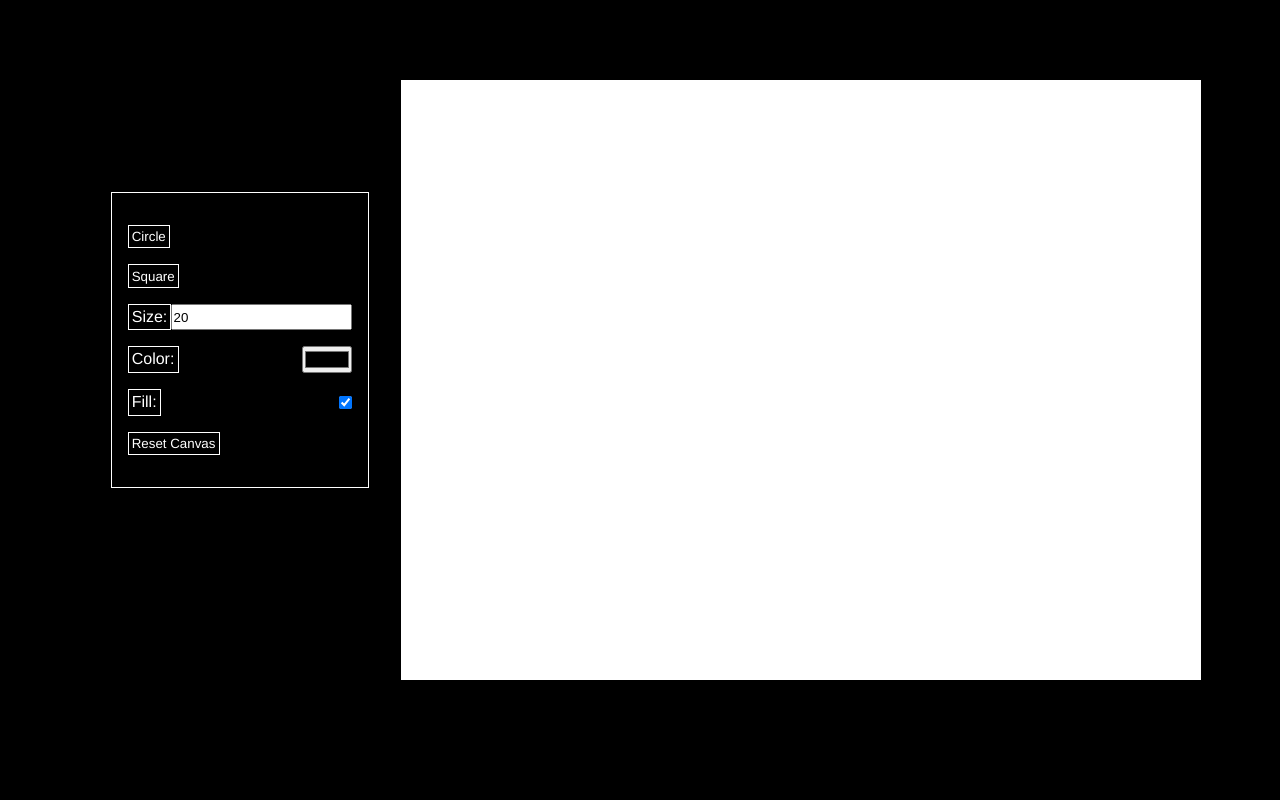
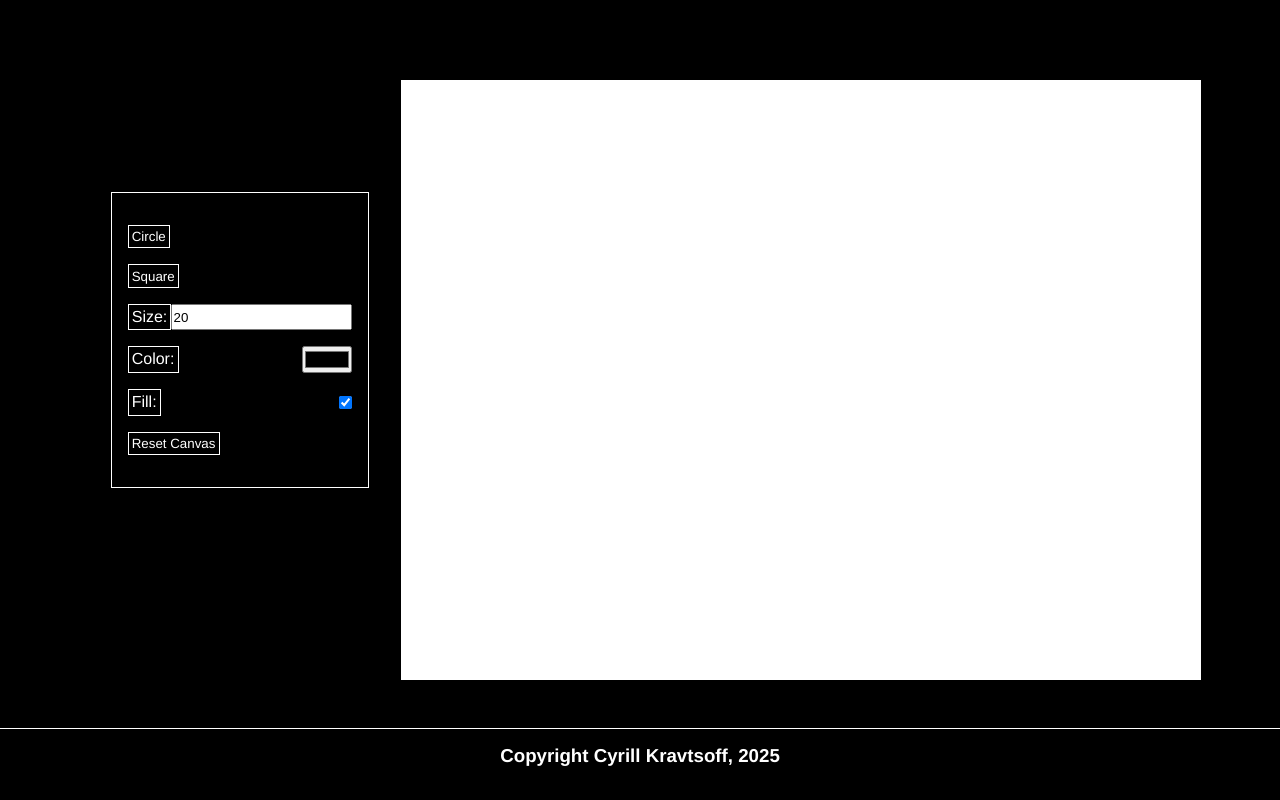
Before and after one commit to CyrillKR/SWCP, a plain HTML site: page index.html in a window 1280 px wide. Drawn offline with Linux system fonts and the light colour scheme.

Commit message:
added footer and changed title for index.html

```diff
--- a/index.html
+++ b/index.html
@@ -3,7 +3,7 @@
   <head>
     <meta charset="UTF-8" />
     <meta name="viewport" content="width=device-width, initial-scale=1.0" />
-    <title>Circle!</title>
+    <title>Simple Canvas Painter</title>
     <link rel="stylesheet" href="./style.css" />
   </head>
   <body>
@@ -43,6 +43,11 @@
 
       </div>
     </main>
+    <footer>
+      <h3>
+        Copyright Cyrill Kravtsoff, 2025
+      </h3>
+    </footer>
     <script src="/src/main.js" type="module"></script>
   </body>
 </html>
--- a/style.css
+++ b/style.css
@@ -57,3 +57,13 @@ main {
   border: 1px solid white;
   font-family: var(--font-family);
 }
+
+footer {
+  border-top: solid 0.1px white;
+  padding-top: 1rem;
+  margin-top: 3rem;
+  display: flex;
+  justify-content: center;
+  color: white;
+  font-family: var(--font-family);
+}
```
